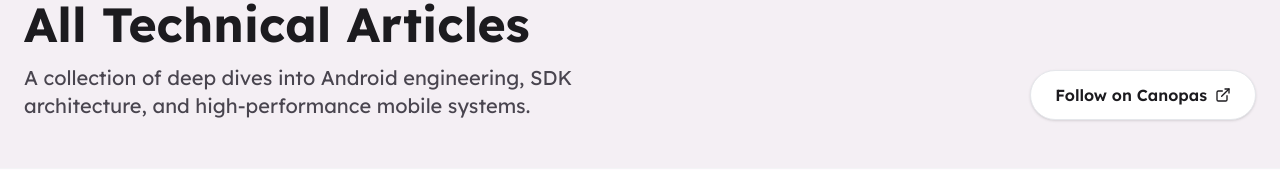
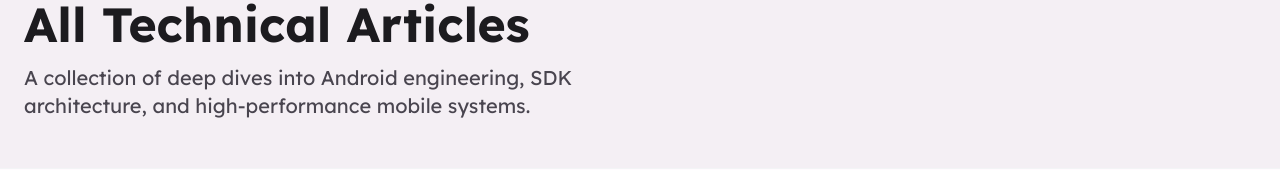
Before and after one commit to megh-lath-1012/Portfolio-Website, a Next.js app: page /articles in a window 1280 px wide. Shown: the part 233-403 px from the top of the page. Built offline with nearby package versions, Linux system fonts and the light colour scheme.

Commit message:
feat: remove follow on canopas buttons

```diff
--- a/src/app/articles/page.tsx
+++ b/src/app/articles/page.tsx
@@ -72,13 +72,6 @@ export default function ArticlesPage() {
                 A collection of deep dives into Android engineering, SDK architecture, and high-performance mobile systems.
               </p>
             </div>
-            <Link
-              href="https://canopas.com/author/megh-l"
-              target="_blank"
-              className="inline-flex items-center px-6 py-3 bg-white dark:bg-background-muted border border-gray-200 dark:border-gray-700 rounded-full text-navy dark:text-white font-semibold hover:bg-gray-50 dark:hover:bg-gray-800 transition-all shadow-sm"
-            >
-              Follow on Canopas <ExternalLink className="ml-2 w-4 h-4" />
-            </Link>
           </div>
         </div>
       </div>
--- a/src/components/ArticleList.tsx
+++ b/src/components/ArticleList.tsx
@@ -49,13 +49,6 @@ export default function ArticleList() {
               Insights on Android architecture, performance optimization, and premium UI patterns in Jetpack Compose.
             </p>
           </div>
-          <Link
-            href="https://canopas.com/author/megh-l"
-            target="_blank"
-            className="hidden md:inline-flex items-center text-primary font-semibold hover:text-orange-600 transition-colors mt-6 md:mt-0"
-          >
-            Read more on Canopas <ExternalLink className="ml-1 w-5 h-5" />
-          </Link>
         </motion.div>
 
         <motion.div
@@ -132,15 +125,6 @@ export default function ArticleList() {
           </div>
         )}
 
-        <div className="mt-8 md:hidden">
-          <Link
-            href="https://canopas.com/author/megh-l"
-            target="_blank"
-            className="inline-flex items-center justify-center w-full px-6 py-3 border border-gray-200 rounded-full text-navy font-semibold hover:bg-gray-50 transition-colors"
-          >
-            Read more on Canopas <ArrowRight className="ml-2 w-5 h-5" />
-          </Link>
-        </div>
       </div>
     </section>
   );
```
